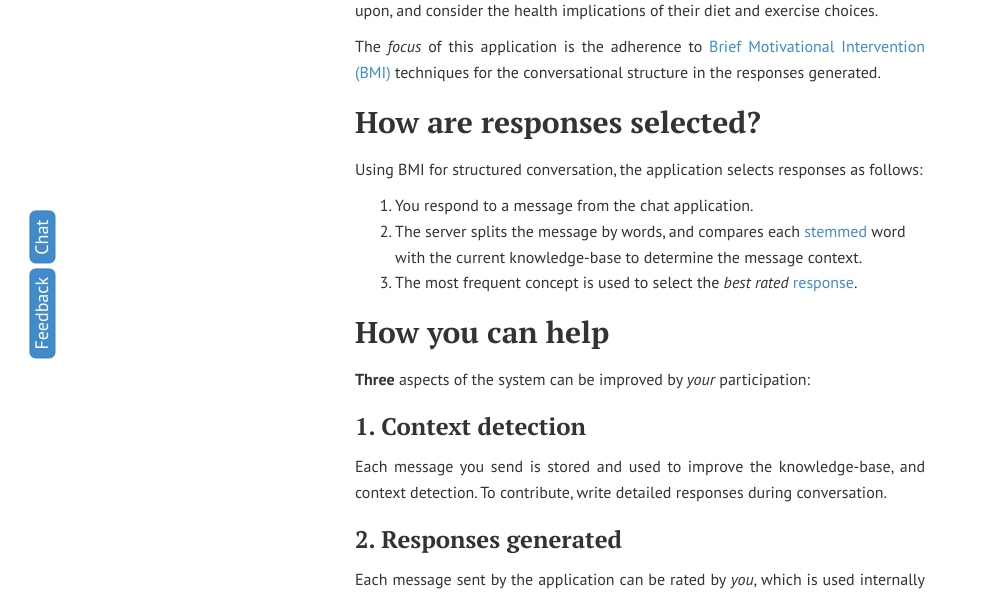
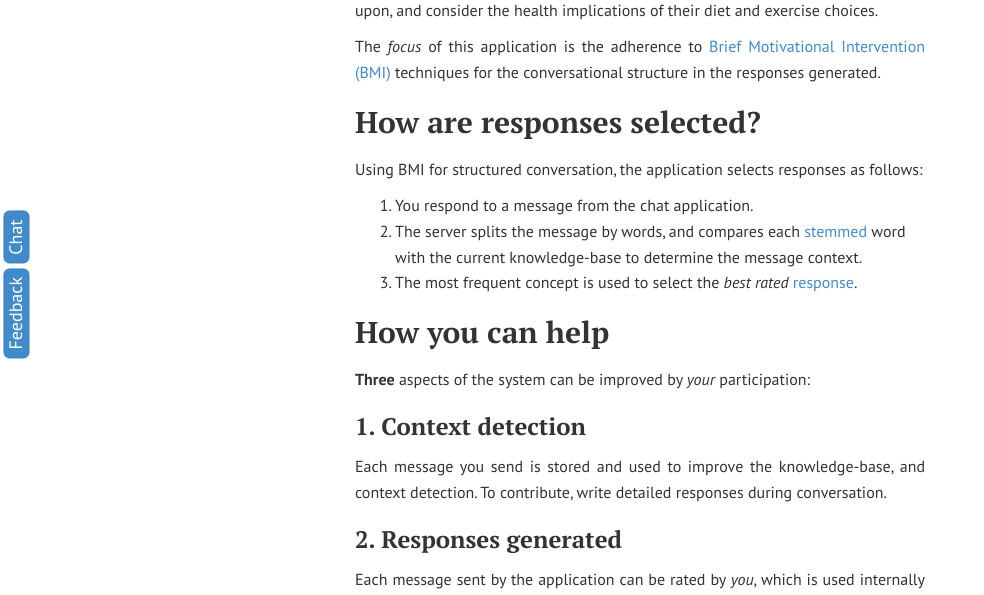
Before and after one commit to jawrainey/healthchat, a Flask app: page /about in a window 1280 px wide. Shown: the part 129-724 px from the top of the page, without its empty margins (0-984 px from the left). Run offline with Flask 2, Linux system fonts and the light colour scheme; some libraries are stand-ins or nearby versions.

Commit message:
Adjust spacing of navigation

```diff
--- a/app/static/css/custom.css
+++ b/app/static/css/custom.css
@@ -105,9 +105,8 @@ textarea.form-control {
 
 #feedback {
   top: 50%;
-  left: -2.5%;
+  left: -4.5%;
   position: absolute;
-  z-index: 100000;
 
   -webkit-transform:rotate(-90deg);
   -moz-transform:rotate(-90deg);
```
